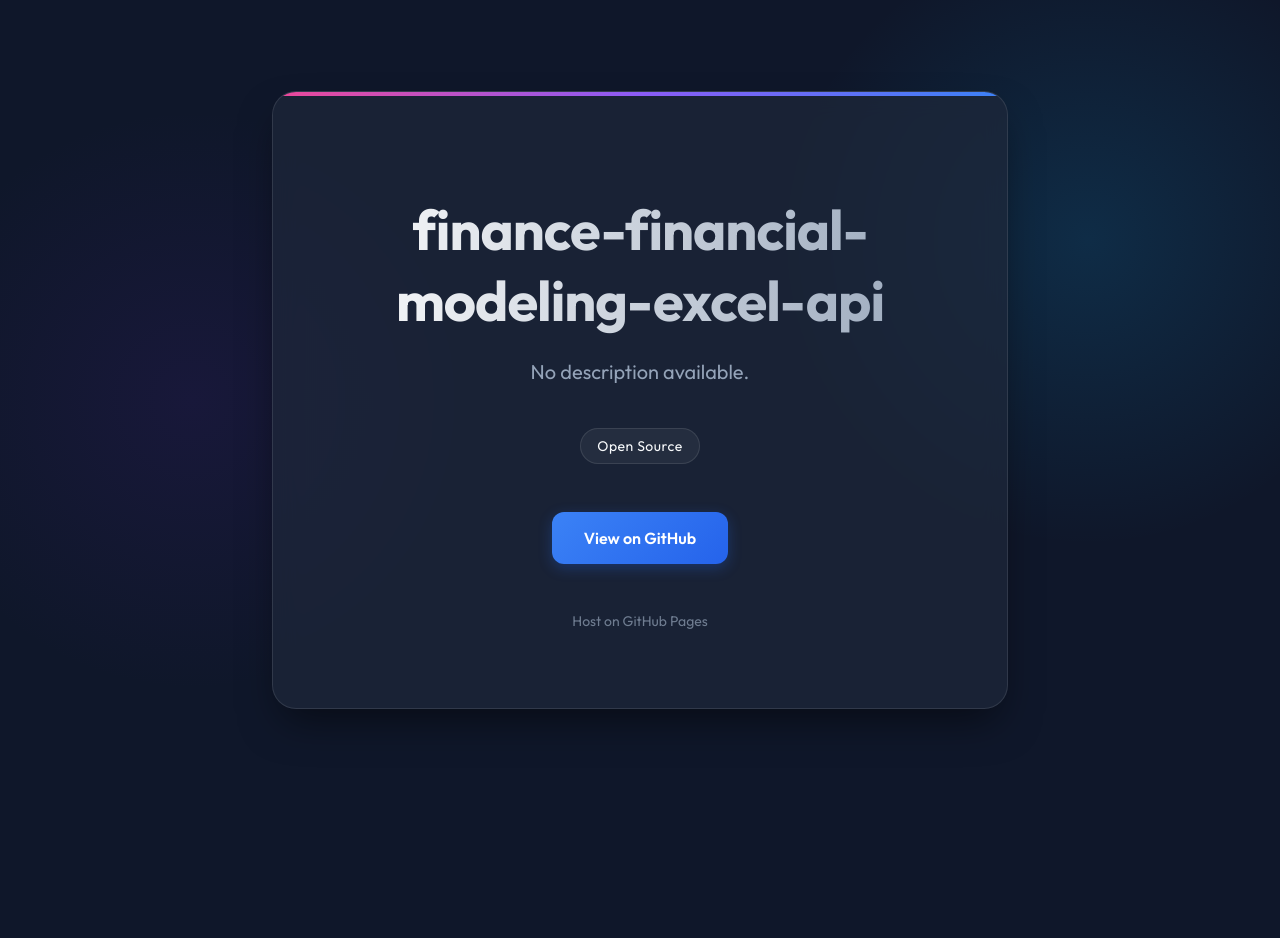
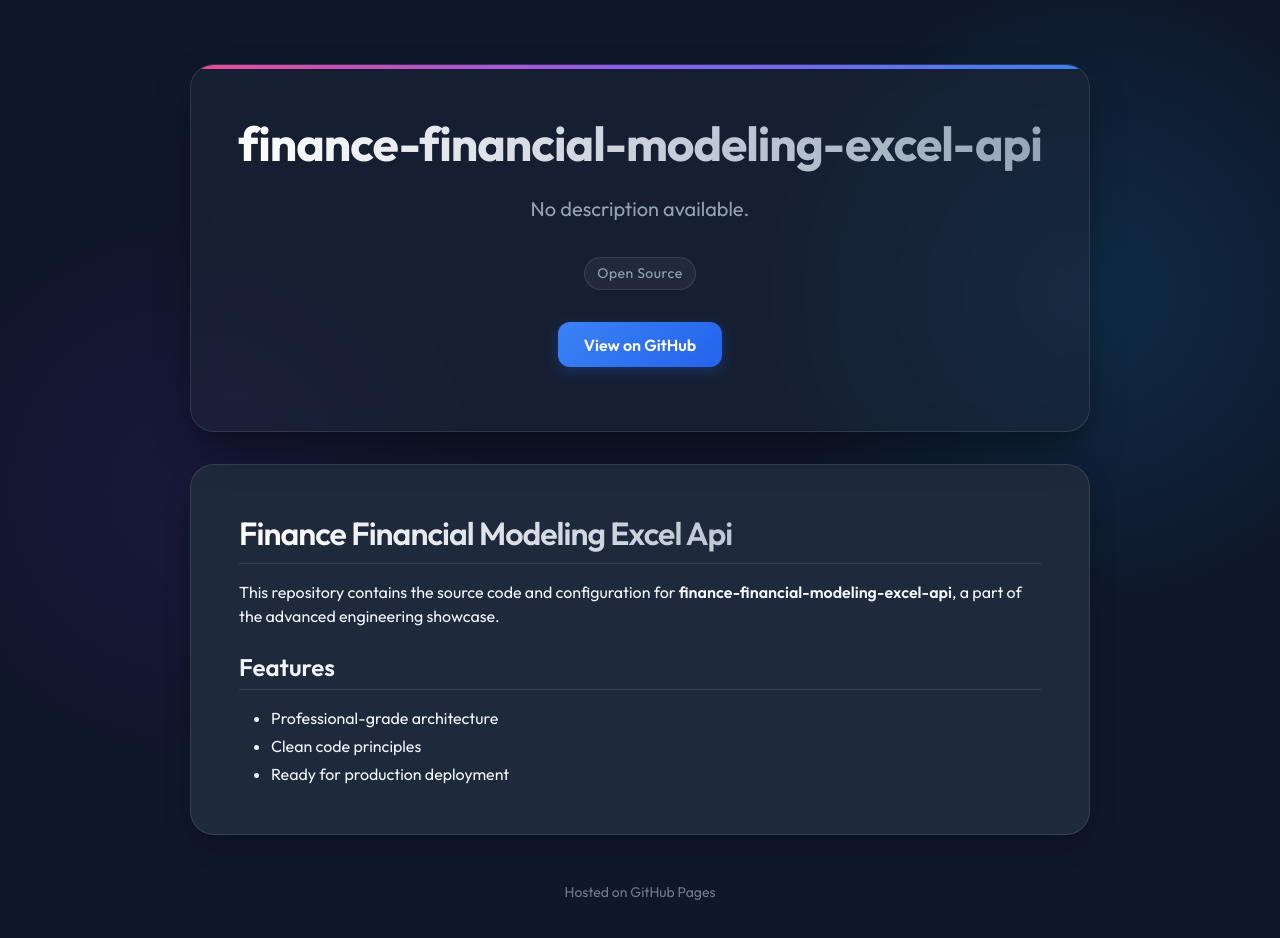
Before and after one commit to Shivay00001/finance-financial-modeling-excel-api, a plain HTML site: page index.html in a window 1280 px wide. Before the commit the page ends 800 px from the top, so only its background shows below. Drawn offline with nearby package versions, Linux system fonts and the light colour scheme.

Commit message:
Update landing page with README content

```diff
--- a/index.html
+++ b/index.html
@@ -7,11 +7,12 @@
     <link rel="preconnect" href="https://fonts.googleapis.com">
     <link rel="preconnect" href="https://fonts.gstatic.com" crossorigin>
     <link href="https://fonts.googleapis.com/css2?family=Outfit:wght@300;400;600;700&display=swap" rel="stylesheet">
+    <link rel="stylesheet" href="https://cdnjs.cloudflare.com/ajax/libs/github-markdown-css/5.2.0/github-markdown-dark.min.css">
     <script src="https://kit.fontawesome.com/a076d05399.js" crossorigin="anonymous"></script>
     <style>
         :root {
             --bg-color: #0f172a;
-            --card-bg: rgba(30, 41, 59, 0.7);
+            --card-bg: rgba(30, 41, 59, 1.0); /* Solid background for readability */
             --text-primary: #f8fafc;
             --text-secondary: #94a3b8;
             --accent: #38bdf8;
@@ -32,41 +33,35 @@
             display: flex;
             flex-direction: column;
             align-items: center;
-            justify-content: center;
             overflow-x: hidden;
             background-image:
                 radial-gradient(circle at 15% 50%, rgba(76, 29, 149, 0.15) 0%, transparent 25%),
                 radial-gradient(circle at 85% 30%, rgba(14, 165, 233, 0.15) 0%, transparent 25%);
+            padding-bottom: 4rem;
         }
 
         .container {
-            max-width: 800px;
-            width: 90%;
+            max-width: 900px;
+            width: 95%;
             text-align: center;
-            padding: 2rem;
+            padding-top: 4rem;
             z-index: 10;
         }
 
-        .card {
-            background: var(--card-bg);
+        .header-card {
+            background: rgba(30, 41, 59, 0.5); /* Semi-transparent for header */
             backdrop-filter: blur(12px);
             -webkit-backdrop-filter: blur(12px);
             border: 1px solid var(--border);
             border-radius: 24px;
-            padding: 4rem 2rem;
+            padding: 3rem 2rem;
             box-shadow: 0 20px 40px -10px rgba(0, 0, 0, 0.5);
-            transition: transform 0.3s ease, box-shadow 0.3s ease;
+            margin-bottom: 2rem;
             position: relative;
             overflow: hidden;
-            animation: fadeIn 1s ease-out;
         }
 
-        @keyframes fadeIn {
-            from { opacity: 0; transform: translateY(20px); }
-            to { opacity: 1; transform: translateY(0); }
-        }
-
-        .card::before {
+        .header-card::before {
             content: '';
             position: absolute;
             top: 0;
@@ -76,14 +71,10 @@
             background: linear-gradient(90deg, #ec4899, #8b5cf6, #3b82f6);
         }
 
-        .card:hover {
-            transform: translateY(-5px);
-            box-shadow: 0 30px 60px -15px rgba(0, 0, 0, 0.6);
-        }
-
         h1 {
-            font-size: 3.5rem;
+            font-size: 3rem;
             margin-bottom: 1rem;
+            margin-top: 0;
             background: linear-gradient(to right, #fff, #94a3b8);
             -webkit-background-clip: text;
             -webkit-text-fill-color: transparent;
@@ -95,8 +86,8 @@
             font-size: 1.25rem;
             line-height: 1.6;
             color: var(--text-secondary);
-            margin-bottom: 2.5rem;
-            max-width: 600px;
+            margin-bottom: 2rem;
+            max-width: 700px;
             margin-left: auto;
             margin-right: auto;
         }
@@ -106,34 +97,30 @@
             justify-content: center;
             flex-wrap: wrap;
             gap: 0.75rem;
-            margin-bottom: 3rem;
+            margin-bottom: 2rem;
         }
 
         .tag {
             background: rgba(255, 255, 255, 0.05);
             border: 1px solid var(--border);
-            padding: 0.5rem 1rem;
+            padding: 0.4rem 0.8rem;
             border-radius: 9999px;
             font-size: 0.875rem;
             font-weight: 500;
             letter-spacing: 0.5px;
-            transition: all 0.2s ease;
-        }
-
-        .tag:hover {
-            background: rgba(255, 255, 255, 0.1);
-            border-color: var(--text-secondary);
+            color: var(--text-secondary);
         }
 
         .actions {
             display: flex;
-            gap: 1.5rem;
+            gap: 1rem;
             justify-content: center;
+            margin-bottom: 1rem;
         }
 
         .btn {
             display: inline-block;
-            padding: 1rem 2rem;
+            padding: 0.8rem 1.6rem;
             border-radius: 12px;
             text-decoration: none;
             font-weight: 600;
@@ -152,23 +139,50 @@
             box-shadow: 0 6px 20px 0 rgba(37, 99, 235, 0.4);
         }
 
+        .readme-container {
+            background: var(--card-bg);
+            border: 1px solid var(--border);
+            border-radius: 24px;
+            padding: 3rem;
+            text-align: left;
+            box-shadow: 0 10px 30px -5px rgba(0, 0, 0, 0.3);
+            overflow: hidden;
+        }
+
+        /* Markdown Body Overrides for transparent background */
+        .markdown-body {
+            background-color: transparent !important;
+            font-family: 'Outfit', sans-serif !important;
+        }
+
+        .markdown-body h1, .markdown-body h2, .markdown-body h3 {
+            border-bottom-color: var(--border);
+        }
+
+        .markdown-body pre {
+            background-color: rgba(0, 0, 0, 0.3) !important;
+            border: 1px solid var(--border);
+        }
+
         footer {
             margin-top: 3rem;
             color: var(--text-secondary);
             font-size: 0.875rem;
             opacity: 0.7;
+            text-align: center;
         }
 
         @media (max-width: 640px) {
-            .card { padding: 2rem 1.5rem; }
-            h1 { font-size: 2.5rem; }
+            .header-card { padding: 2rem 1.5rem; }
+            .readme-container { padding: 1.5rem; }
+            h1 { font-size: 2rem; }
             .actions { flex-direction: column; }
         }
     </style>
 </head>
 <body>
     <div class="container">
-        <div class="card">
+        <div class="header-card">
             <h1>finance-financial-modeling-excel-api</h1>
             <p class="description">No description available.</p>
 
@@ -179,11 +193,26 @@
             <div class="actions">
                 <a href="https://github.com/Shivay00001/finance-financial-modeling-excel-api" class="btn btn-primary" target="_blank">View on GitHub</a>
             </div>
+        </div>
 
-            <footer>
-                <p>Host on GitHub Pages</p>
-            </footer>
+
+        <div class="readme-container">
+            <div class="markdown-body">
+                <h1>Finance Financial Modeling Excel Api</h1>
+<p>This repository contains the source code and configuration for <strong>finance-financial-modeling-excel-api</strong>, a part of the advanced engineering showcase.</p>
+<h2>Features</h2>
+<ul>
+<li>Professional-grade architecture</li>
+<li>Clean code principles</li>
+<li>Ready for production deployment</li>
+</ul>
+            </div>
         </div>
+
+
+        <footer>
+            <p>Hosted on GitHub Pages</p>
+        </footer>
     </div>
 </body>
 </html>
```
